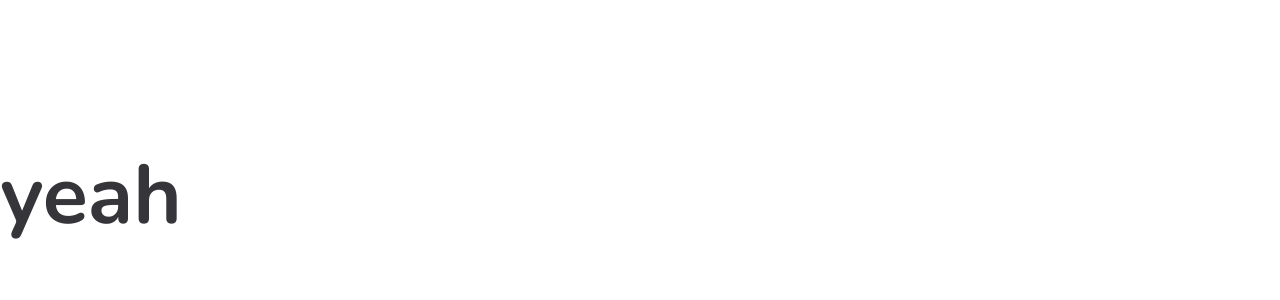
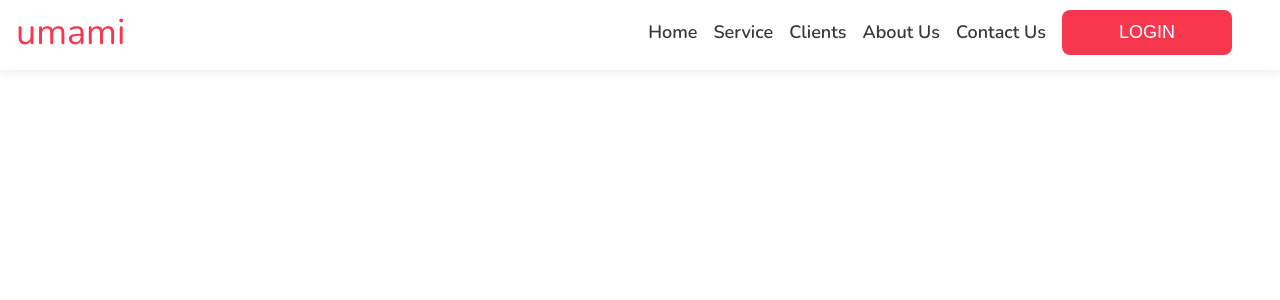
Before and after one commit to zyllar68/umami-angular, an Angular app: page / in a window 1280 px wide. Shown: the top 300 px of the page. Built offline with nearby package versions, Linux system fonts and the light colour scheme.

Commit message:
navbar done

```diff
--- a/src/app/app.component.html
+++ b/src/app/app.component.html
@@ -1 +1 @@
-<h5>yeah</h5>
+<app-navbar></app-navbar>
--- a/src/app/components/navbar/navbar.component.html
+++ b/src/app/components/navbar/navbar.component.html
@@ -1 +1,26 @@
-<p>navbar works!!!!!!!!!!!!</p>
+<nav class="nav" [ngClass]="{ active: burgerActive === true }">
+  <div class="nav__header">
+    <div class="nav__brand">
+      <p>umami</p>
+    </div>
+    <div
+      class="nav__burger"
+      [ngClass]="{ 'active-burger': burgerActive === true }"
+      (click)="onToggleBurger()"
+    >
+      <span></span>
+      <span></span>
+      <span></span>
+    </div>
+  </div>
+  <ul class="nav__menu">
+    <li>Home</li>
+    <li>Service</li>
+    <li>Clients</li>
+    <li>About Us</li>
+    <li>Contact Us</li>
+    <li>
+      <button class="login">LOGIN</button>
+    </li>
+  </ul>
+</nav>
--- a/src/app/components/navbar/navbar.component.scss
+++ b/src/app/components/navbar/navbar.component.scss
@@ -0,0 +1,166 @@
+.nav {
+  height: 70px;
+  background-color: var(--white);
+  transition: height 1s ease;
+  box-shadow: rgba(0, 0, 0, 0.1) 0px 0px 12px;
+
+  &.active {
+    height: 330px;
+    ul {
+      -webkit-transform: translateY(-145%);
+      transform: translateY(-125%);
+    }
+  }
+
+  &__header {
+    display: flex;
+    flex-wrap: row wrap;
+    justify-content: space-between;
+    height: 100%;
+  }
+
+  &__brand {
+    margin-top: 0.5rem;
+    height: 100%;
+    margin-left: 1rem;
+
+    p {
+      font-size: var(--big);
+      color: var(--primary);
+    }
+  }
+
+  &__burger {
+    margin-top: 1.5rem;
+    margin-right: 1rem;
+    width: 40px;
+    -webkit-transform: rotate(0deg);
+    -moz-transform: rotate(0deg);
+    -o-transform: rotate(0deg);
+    transform: rotate(0deg);
+    -webkit-transition: 0.5s ease-in-out;
+    -moz-transition: 0.5s ease-in-out;
+    -o-transition: 0.5s ease-in-out;
+    transition: 0.5s ease-in-out;
+    cursor: pointer;
+    z-index: 1;
+
+    &.active-burger {
+      span {
+        &:first-child {
+          -webkit-transform: rotate(45deg);
+          -moz-transform: rotate(45deg);
+          -o-transform: rotate(45deg);
+          transform: rotate(45deg);
+          top: 0px;
+          left: 0px;
+          width: 35px;
+        }
+        &:nth-child(2) {
+          width: 0%;
+          opacity: 0;
+        }
+        &:last-child {
+          -webkit-transform: rotate(-45deg);
+          -moz-transform: rotate(-45deg);
+          -o-transform: rotate(-45deg);
+          transform: rotate(-45deg);
+          bottom: 0px;
+          left: 0px;
+          width: 35px;
+        }
+      }
+    }
+
+    span {
+      display: block;
+      position: absolute;
+      height: 4px;
+      width: 100%;
+      background-color: var(--secondary);
+      border-radius: 9px;
+      opacity: 1;
+      -webkit-transform: rotate(0deg);
+      -moz-transform: rotate(0deg);
+      -o-transform: rotate(0deg);
+      transform: rotate(0deg);
+      -webkit-transition: 0.25s ease-in-out;
+      -moz-transition: 0.25s ease-in-out;
+      -o-transition: 0.25s ease-in-out;
+      transition: 0.25s ease-in-out;
+
+      &:nth-child(1) {
+        -webkit-transform-origin: left center;
+        -moz-transform-origin: left center;
+        -o-transform-origin: left center;
+        transform-origin: left center;
+      }
+
+      &:nth-child(2) {
+        top: 12px;
+        -webkit-transform-origin: left center;
+        -moz-transform-origin: left center;
+        -o-transform-origin: left center;
+        transform-origin: left center;
+      }
+
+      &:nth-child(3) {
+        top: 24px;
+        -webkit-transform-origin: left center;
+        -moz-transform-origin: left center;
+        -o-transform-origin: left center;
+        transform-origin: left center;
+      }
+    }
+  }
+
+  &__menu {
+    margin-top: 2rem;
+    text-align: center;
+    list-style: none;
+    padding-left: 0px;
+    transform: translateY(-145%);
+    transition: transform 1s ease;
+
+    li {
+      cursor: pointer;
+      font-size: var(--extra-regular);
+      font-weight: var(--semi-bold);
+      color: var(semi-light-secondary);
+      padding: 0.5rem 0rem 0.3rem 0rem;
+    }
+
+    button {
+      height: 45px;
+      width: 170px;
+    }
+  }
+}
+
+@media (min-width: 577px) {
+}
+
+@media (min-width: 993px) {
+  .nav {
+    display: flex;
+    justify-content: space-between;
+
+    &__burger {
+      display: none;
+    }
+
+    &__menu {
+      -webkit-transform: none;
+      transform: none;
+      margin-right: 3rem;
+      margin-top: 0.6rem;
+      li {
+        display: inline;
+        margin-left: 1rem;
+        &:hover {
+          color: var(--primary);
+        }
+      }
+    }
+  }
+}
--- a/src/app/components/navbar/navbar.component.ts
+++ b/src/app/components/navbar/navbar.component.ts
@@ -6,7 +6,13 @@ import { Component, OnInit } from '@angular/core';
   styleUrls: ['./navbar.component.scss'],
 })
 export class NavbarComponent implements OnInit {
+  burgerActive = false;
+
   constructor() {}
 
   ngOnInit(): void {}
+
+  onToggleBurger() {
+    this.burgerActive = !this.burgerActive;
+  }
 }
--- a/src/app/styles/1-base/_boilerplate.scss
+++ b/src/app/styles/1-base/_boilerplate.scss
@@ -15,7 +15,7 @@ body {
   background-color: #fff;
   font-family: "Nunito", sans-serif;
   color: var(--black);
-  font-size: 100px;
+  font-size: 16px;
   height: 100vh;
 }
 
```
Also changed, not shown: src/app/styles/2-components/_index.scss (deleted), src/app/styles/2-components/_navbar.scss (deleted).
